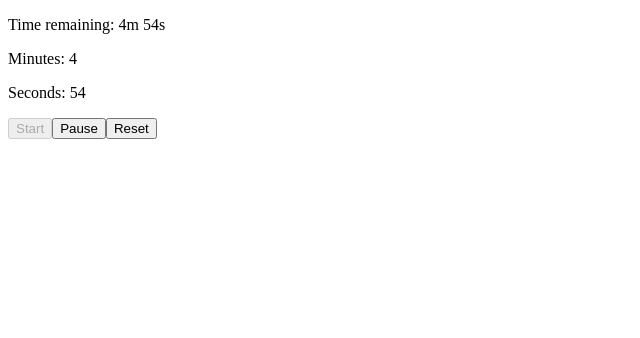
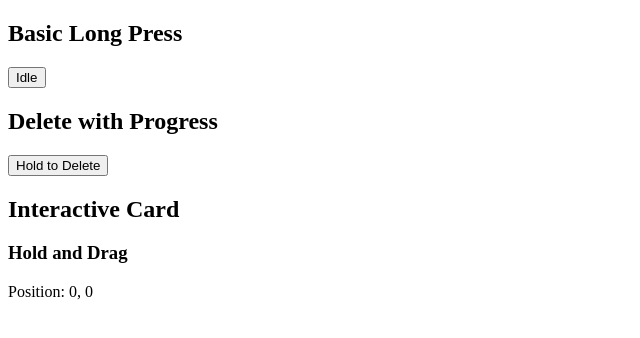
Before and after one commit to khotcholava/react-hookman, a React (Vite) app: page / in a window 1280 px wide. Shown: the top 338 px of the page, without its empty margins (0-640 px from the left). Built offline with nearby package versions, Linux system fonts and the light colour scheme.

Commit message:
Implemented useLongPress hook

```diff
--- a/src/App.tsx
+++ b/src/App.tsx
@@ -1,27 +1,146 @@
 import "./App.css";
-import { useCountdown } from "./hooks";
 
-function App() {
-  // Example 1: Pass time in milliseconds
-  const timer = useCountdown(5, "minutes", {
-    showMinutes: true,
-    showSeconds: true,
+import { useState } from "react";
+import { useLongPress } from "./hooks";
+
+// Basic Button Example
+const BasicButton = () => {
+  const [status, setStatus] = useState("Idle");
+
+  const handlers = useLongPress(
+    () => {
+      setStatus("Long Press Activated!");
+    },
+    {
+      threshold: 1000,
+      onStart: () => setStatus("Pressing..."),
+      onCancel: () => setStatus("Press Cancelled"),
+      onFinish: () => setTimeout(() => setStatus("Idle"), 1000),
+    }
+  );
+
+  return (
+    <button className="px-4 py-2 bg-blue-500 text-white rounded" {...handlers}>
+      {status}
+    </button>
+  );
+};
+
+// Delete Confirmation Example
+const DeleteButton = ({ onDelete }: { onDelete: () => void }) => {
+  const [progress, setProgress] = useState(0);
+  const [isDeleting, setIsDeleting] = useState(false);
+
+  const handlers = useLongPress(
+    () => {
+      setIsDeleting(true);
+      onDelete();
+    },
+    {
+      threshold: 2000,
+      onStart: () => {
+        setProgress(0);
+        const startTime = Date.now();
+        const updateProgress = () => {
+          const elapsed = Date.now() - startTime;
+          const newProgress = Math.min((elapsed / 2000) * 100, 100);
+          setProgress(newProgress);
+
+          if (elapsed < 2000 && !isDeleting) {
+            requestAnimationFrame(updateProgress);
+          }
+        };
+        requestAnimationFrame(updateProgress);
+      },
+      onCancel: () => {
+        setProgress(0);
+        setIsDeleting(false);
+      },
+    }
+  );
+
+  return (
+    <div className="relative inline-block">
+      <button
+        className="px-4 py-2 bg-red-500 text-white rounded"
+        {...handlers}
+        disabled={isDeleting}
+      >
+        {isDeleting ? "Deleted!" : "Hold to Delete"}
+      </button>
+      {progress > 0 && progress < 100 && (
+        <div
+          className="absolute bottom-0 left-0 h-1 bg-red-300 transition-all duration-75"
+          style={{ width: `${progress}%` }}
+        />
+      )}
+    </div>
+  );
+};
+
+// Interactive Card Example
+const DraggableCard = () => {
+  const [position, setPosition] = useState({ x: 0, y: 0 });
+  const [isDragging, setIsDragging] = useState(false);
+
+  const handlers = useLongPress(() => setIsDragging(true), {
+    threshold: 500,
+    moveThreshold: 50,
+    onMove: (_, pos) => {
+      if (isDragging) {
+        setPosition(pos);
+      }
+    },
+    onFinish: () => setIsDragging(false),
+    onCancel: () => setIsDragging(false),
   });
 
   return (
-    <div>
-      <p>Time remaining: {timer.formatted}</p>
-      <p>Minutes: {timer.minutes}</p>
-      <p>Seconds: {timer.seconds}</p>
-
-      <button onClick={timer.start} disabled={timer.isRunning}>
-        Start
-      </button>
-      <button onClick={timer.pause} disabled={timer.isPaused}>
-        Pause
-      </button>
-      <button onClick={timer.reset}>Reset</button>
+    <div
+      {...handlers}
+      className={`p-4 rounded shadow-lg cursor-grab ${
+        isDragging ? "bg-blue-100 shadow-xl scale-105" : "bg-white"
+      } transition-all`}
+      style={{
+        transform: `translate(${position.x}px, ${position.y}px)`,
+        userSelect: "none",
+      }}
+    >
+      <h3>Hold and Drag</h3>
+      <p>
+        Position: {Math.round(position.x)}, {Math.round(position.y)}
+      </p>
     </div>
   );
+};
+
+// Main Demo Component
+export const LongPressDemo = () => {
+  const handleDelete = () => {
+    console.log("Item deleted!");
+  };
+
+  return (
+    <div className="p-8 space-y-8">
+      <div>
+        <h2 className="text-xl mb-4">Basic Long Press</h2>
+        <BasicButton />
+      </div>
+
+      <div>
+        <h2 className="text-xl mb-4">Delete with Progress</h2>
+        <DeleteButton onDelete={handleDelete} />
+      </div>
+
+      <div>
+        <h2 className="text-xl mb-4">Interactive Card</h2>
+        <DraggableCard />
+      </div>
+    </div>
+  );
+};
+
+function App() {
+  return <LongPressDemo />;
 }
 export default App;
--- a/src/hooks/index.ts
+++ b/src/hooks/index.ts
@@ -18,3 +18,4 @@ export * from "./useIdle.ts";
 export * from "./useDragNDrop.ts";
 export * from "./useUpdateEffect.ts";
 export * from "./useCountdown.ts";
+export * from "./useLongPress.ts";
--- /dev/null
+++ b/src/hooks/useLongPress.ts
@@ -0,0 +1,156 @@
+import React from "react";
+
+type PressEvent = TouchEvent | MouseEvent;
+
+interface Position {
+  x: number;
+  y: number;
+}
+
+interface LongPressOptions {
+  threshold?: number;
+  onStart?: (event: PressEvent, position: Position) => void;
+  onFinish?: (event: PressEvent, position: Position, duration: number) => void;
+  onCancel?: (event: PressEvent, position: Position) => void;
+  onMove?: (event: PressEvent, position: Position) => void;
+  preventDefault?: boolean;
+  moveThreshold?: number;
+  disabled?: boolean;
+}
+
+interface LongPressHandlers {
+  onMouseDown?: (event: React.MouseEvent) => void;
+  onMouseUp?: (event: React.MouseEvent) => void;
+  onMouseLeave?: (event: React.MouseEvent) => void;
+  onMouseMove?: (event: React.MouseEvent) => void;
+  onTouchStart?: (event: React.TouchEvent) => void;
+  onTouchEnd?: (event: React.TouchEvent) => void;
+  onTouchMove?: (event: React.TouchEvent) => void;
+}
+
+const isMouseEvent = (
+  event: React.MouseEvent | React.TouchEvent
+): event is React.MouseEvent => {
+  return "clientX" in event;
+};
+
+const getEventPosition = (
+  event: React.MouseEvent | React.TouchEvent
+): Position => {
+  if (isMouseEvent(event)) {
+    return { x: event.clientX, y: event.clientY };
+  }
+  const touch = event.touches[0] || event.changedTouches[0];
+  return { x: touch.clientX, y: touch.clientY };
+};
+
+const calculateDistance = (p1: Position, p2: Position): number => {
+  return Math.sqrt(Math.pow(p2.x - p1.x, 2) + Math.pow(p2.y - p1.y, 2));
+};
+
+export function useLongPress(
+  callback: (event: PressEvent, position: Position) => void,
+  options: LongPressOptions = {}
+): LongPressHandlers {
+  const {
+    threshold = 400,
+    onStart,
+    onFinish,
+    onCancel,
+    onMove,
+    preventDefault = true,
+    moveThreshold = 10,
+    disabled = false,
+  } = options;
+
+  const startPosition = React.useRef<Position | null>(null);
+  const currentPosition = React.useRef<Position | null>(null);
+  const isLongPressActive = React.useRef(false);
+  const isPressed = React.useRef(false);
+  const startTime = React.useRef(0);
+  const timerId = React.useRef<number>(0);
+
+  const start = React.useCallback(
+    (event: React.MouseEvent | React.TouchEvent) => {
+      if (disabled) return;
+      if (preventDefault) {
+        event.preventDefault();
+      }
+
+      const position = getEventPosition(event);
+      startPosition.current = position;
+      currentPosition.current = position;
+      isPressed.current = true;
+      startTime.current = Date.now();
+
+      onStart?.(event.nativeEvent, position);
+
+      timerId.current = window.setTimeout(() => {
+        if (isPressed.current) {
+          isLongPressActive.current = true;
+          callback(event.nativeEvent, position);
+        }
+      }, threshold);
+    },
+    [callback, threshold, onStart, preventDefault, disabled]
+  );
+
+  const cancel = React.useCallback(
+    (event: React.MouseEvent | React.TouchEvent) => {
+      if (!isPressed.current || disabled) return;
+
+      const position = currentPosition.current || getEventPosition(event);
+      const duration = Date.now() - startTime.current;
+
+      if (isLongPressActive.current) {
+        onFinish?.(event.nativeEvent, position, duration);
+      } else {
+        onCancel?.(event.nativeEvent, position);
+      }
+
+      isLongPressActive.current = false;
+      isPressed.current = false;
+      startPosition.current = null;
+      currentPosition.current = null;
+
+      if (timerId.current) {
+        window.clearTimeout(timerId.current);
+      }
+    },
+    [onFinish, onCancel, disabled]
+  );
+
+  const move = React.useCallback(
+    (event: React.MouseEvent | React.TouchEvent) => {
+      if (!isPressed.current || disabled) return;
+
+      const position = getEventPosition(event);
+      currentPosition.current = position;
+
+      if (startPosition.current) {
+        const distance = calculateDistance(startPosition.current, position);
+
+        if (distance > moveThreshold) {
+          cancel(event);
+          return;
+        }
+      }
+
+      onMove?.(event.nativeEvent, position);
+    },
+    [disabled, onMove, moveThreshold, cancel]
+  );
+
+  return React.useMemo(
+    () => ({
+      onMouseDown: start,
+      onMouseMove: move,
+      onMouseUp: cancel,
+      onMouseLeave: cancel,
+      onTouchStart: start,
+      onTouchMove: move,
+      onTouchEnd: cancel,
+    }),
+    [start, move, cancel]
+  );
+}
```
